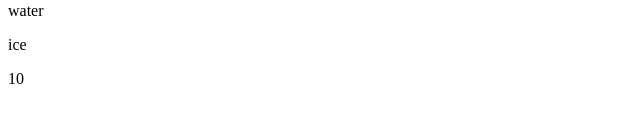
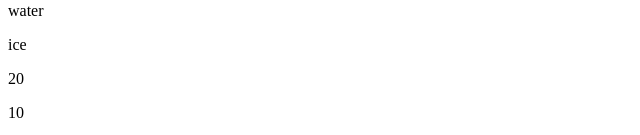
Before and after one commit to EmirlanDogdurbaev/my-first-app, a React (Create React App) app: page / in a window 1280 px wide. Shown: the part 735-870 px from the top of the page, without its empty margins (0-640 px from the left). Before the commit the page ends 839 px from the top, so only its background shows below. Built offline with nearby package versions, Linux system fonts and the light colour scheme.

Commit message:
class-work

```diff
--- a/src/App.js
+++ b/src/App.js
@@ -39,7 +39,9 @@ function App() {
         <Water frozen={false} />
         <Water frozen={true} />
 
-      <Sum sum={15} sum={5}/>
+        <Sum sum={5} sum1={15}/>
+
+
         <Bigger a={5} b={10} />
     </div>
   );
--- a/src/components/Bigger.js
+++ b/src/components/Bigger.js
@@ -1,15 +1,16 @@
 function Bigger(props) {
-let a
-let b
+let a = props.a;
+let b = props.b;
+let c;
 if(a > b){
-    return props.a
+    c = a
 }
 else if (a < b){
-    return props.b
+    c = b
 }
 return (
     <div>
-        <p>{props.a < props.b || props.b < props.a} </p>
+        <p>{c} </p>
     </div>
     )}
 export default Bigger;
--- a/src/components/Sum.js
+++ b/src/components/Sum.js
@@ -1,7 +1,7 @@
-function Sum({sum}) {
+function Sum(props) {
     return (
     <div>
-        <p>{sum + sum}</p>
+        <p>{props.sum1 + props.sum}</p>
     </div>
     )}
 
--- a/src/components/Water.js
+++ b/src/components/Water.js
@@ -1,9 +1,9 @@
+
     function Water(props) {
         let water = "water";
             if(props.frozen){
                 water = "ice";
             }
-
                 return (
                     <div>
                         <p>{water}</p>
```
Also changed, not shown: src/components/list.js (added), 1 other file (tests, documents, lock files or other folders). Lines whose indentation alone changed are shown as unchanged.
